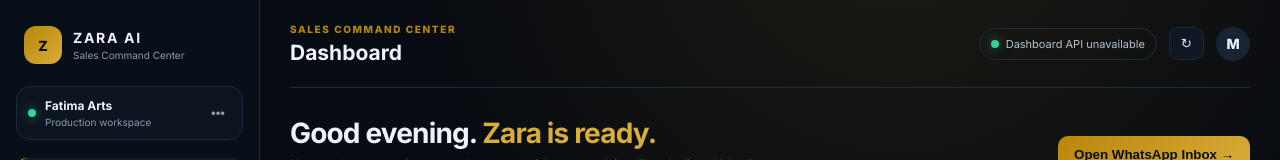
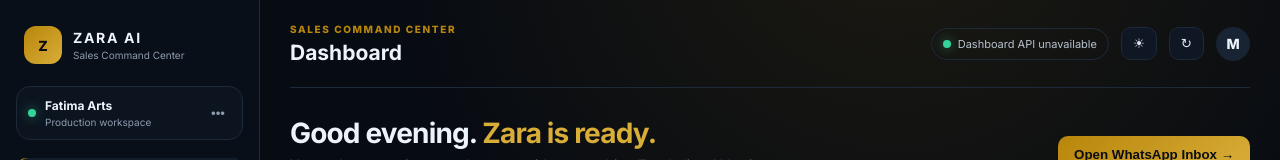
Before and after one commit to Alishair5-crypto/whatsapp-webhook, a website: page dashboard/index.html in a window 1280 px wide. Shown: the top 160 px of the page. Drawn offline with Linux system fonts and the light colour scheme; no server answers.

Commit message:
Add simple dark/day mode toggle to Zara dashboard

```diff
--- a/dashboard/index.html
+++ b/dashboard/index.html
@@ -32,7 +32,7 @@
       <header class="topbar">
         <button class="mobile-menu" id="menuToggle">☰</button>
         <div><p class="eyebrow">SALES COMMAND CENTER</p><h1 id="pageTitle">Dashboard</h1></div>
-        <div class="top-actions"><div class="live-status"><span class="status-dot"></span><span id="connectionText">Checking connection…</span></div><button class="icon-btn" id="refreshBtn" title="Refresh">↻</button><div class="profile">M<span>Owner</span></div></div>
+        <div class="top-actions"><div class="live-status"><span class="status-dot"></span><span id="connectionText">Checking connection…</span></div><button class="icon-btn" id="themeToggle" title="Switch to day mode" aria-label="Switch dashboard theme">☀</button><button class="icon-btn" id="refreshBtn" title="Refresh">↻</button><div class="profile">M<span>Owner</span></div></div>
       </header>
 
       <section class="page active" id="sec-dashboard">
```
